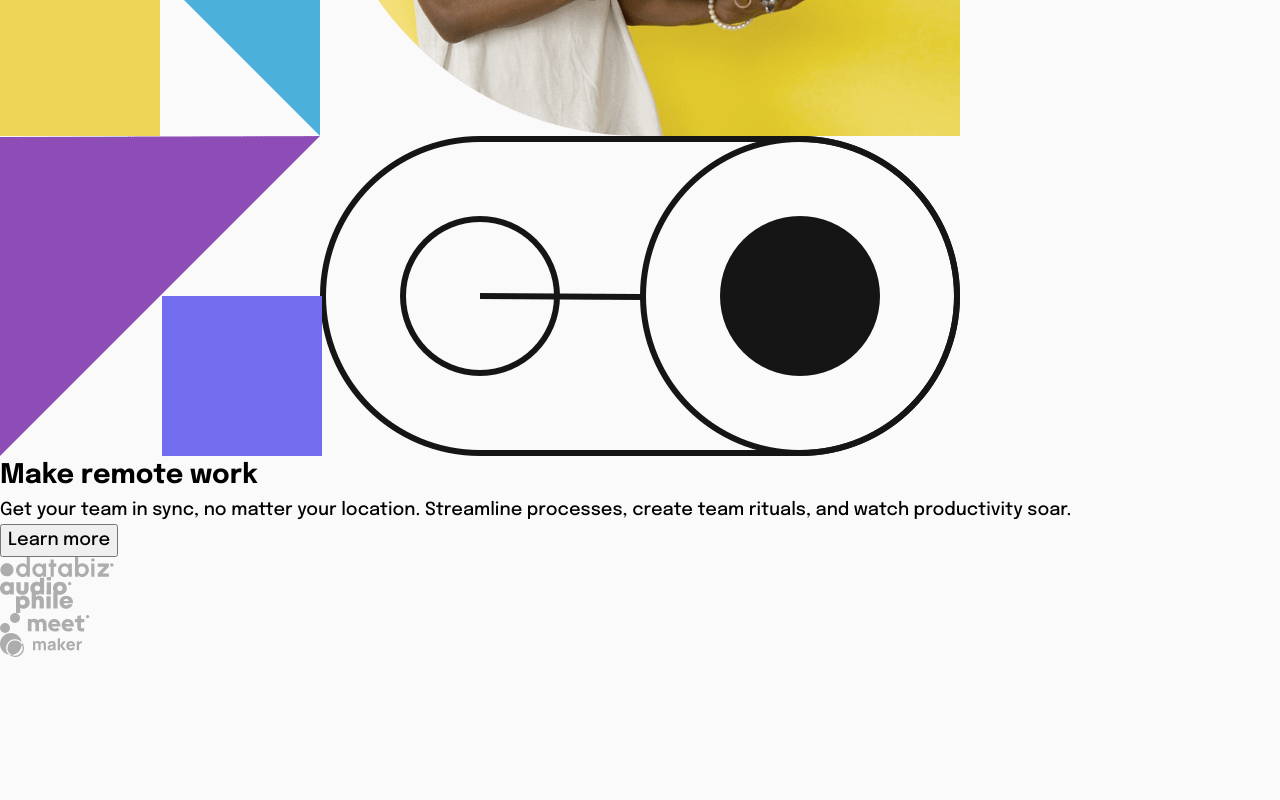
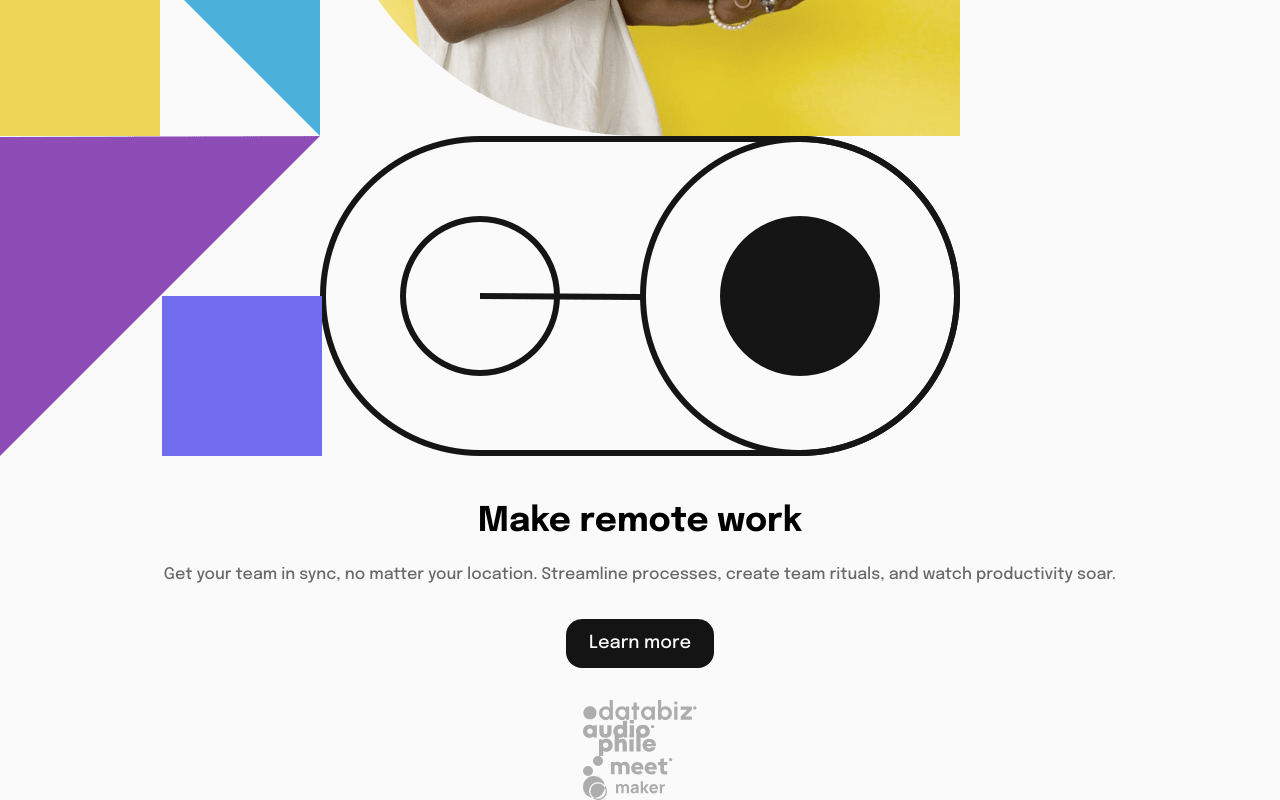
Before and after one commit to SerPet-eng/intro-section-with-dropdown-navigation-main, a React (Vite) app: page / in a window 1280 px wide. Shown: the part 904-1704 px from the top of the page. Before the commit the page ends 1561 px from the top, so only its background shows below. Built offline with nearby package versions, Linux system fonts and the light colour scheme.

Commit message:
Styling the `Body`👷‍♂️✨🛠️
 - Adding style the main body of the web.

```diff
--- a/src/css/styles.css
+++ b/src/css/styles.css
@@ -17,6 +17,30 @@ body {
   font-weight: 500;
   font-size: 1.125rem;
   background-color: hsl(0, 0%, 98%);
+}
+
+.section {
+  display: flex;
+  flex-direction: column;
+  align-items: center;
+  text-align: center;
+}
+.section .section__title {
+  margin: 2.5rem auto 1rem auto;
+  font-size: 2.125rem;
+}
+.section .section__desc {
+  color: hsl(0, 0%, 41%);
+  font-size: 1rem;
+  margin: auto 1rem;
+}
+.section .section__btn {
+  margin: 2rem auto;
+  background-color: hsl(0, 0%, 8%);
+  color: hsl(0, 0%, 98%);
+  border: none;
+  border-radius: 1rem;
+  padding: 0.6em 1.25em;
 }
 
 /*
--- a/src/scss/others/_body.scss
+++ b/src/scss/others/_body.scss
@@ -6,3 +6,27 @@ body {
   font-size: 1.125rem;
   background-color: $clr-neutral-900;
 }
+
+.section {
+  display: flex;
+  flex-direction: column;
+  align-items: center;
+  text-align: center;
+  .section__title {
+    margin: 2.5rem auto 1rem auto;
+    font-size: 2.125rem;
+  }
+  .section__desc {
+    color: $clr-neutral-400;
+    font-size: 1rem;
+    margin: auto 1rem;
+  }
+  .section__btn {
+    margin: 2rem auto;
+    background-color: $clr-neutral-100;
+    color: $clr-neutral-900;
+    border: none;
+    border-radius: 1rem;
+    padding: 0.6em 1.25em;
+  }
+}
```
Also changed, not shown: 1 other file (tests, documents, lock files or other folders).
